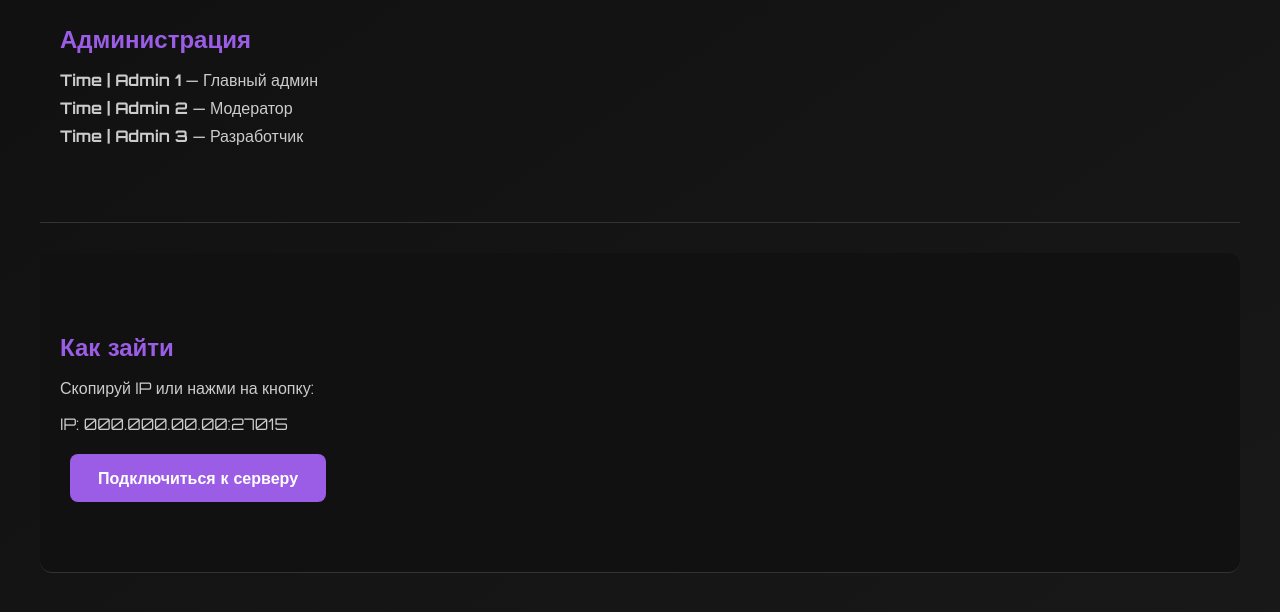
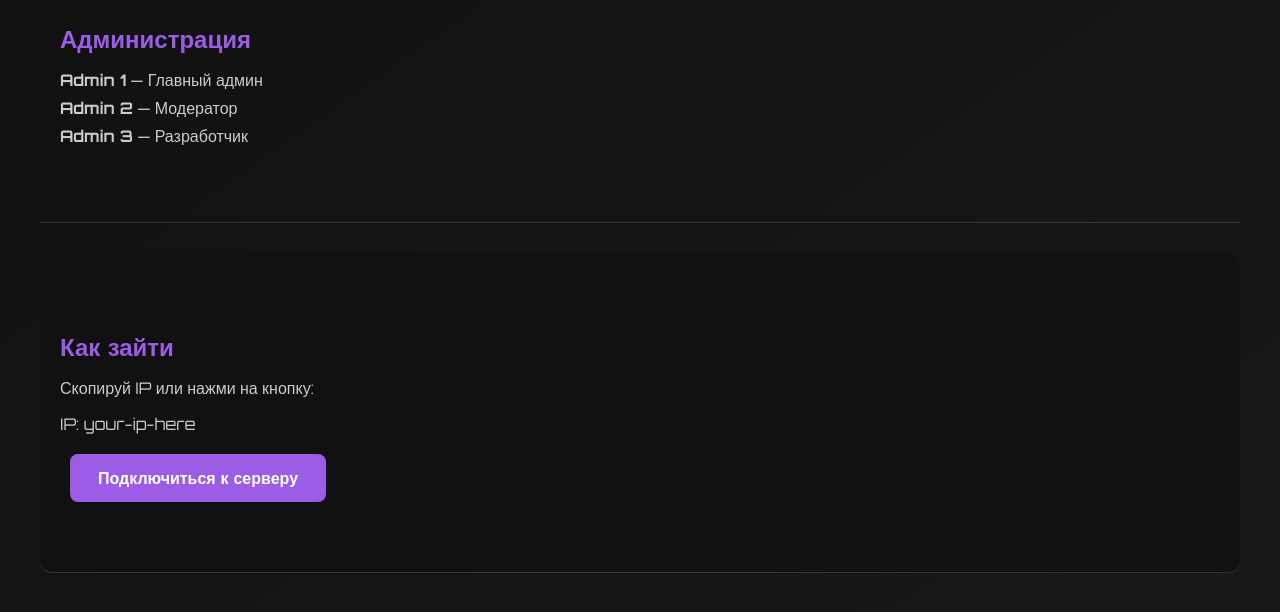
Before and after one commit to davtyan003/CS-Time, a plain HTML site: page index.html in a window 1280 px wide. Shown: the part 820-1432 px from the top of the page. Drawn offline with Linux system fonts and the light colour scheme.

Commit message:
Update index.html

```diff
--- a/index.html
+++ b/index.html
@@ -10,6 +10,7 @@
 <body>
   <div class="background-overlay"></div>
   <div class="wrapper">
+    <!-- Header Section -->
     <header class="top-header">
       <div class="logo">TIME PUBLIC</div>
       <nav class="top-nav">
@@ -20,42 +21,48 @@
       </nav>
     </header>
 
+    <!-- Hero Section -->
     <section class="hero">
       <h1>CS2 Time Public</h1>
       <p>Легендарный паблик с неоновой атмосферой и активным комьюнити</p>
       <div class="cta-buttons">
-        <a href="steam://connect/000.000.00.00:27015" class="btn main">Подключиться</a>
+        <a href="steam://connect/your-ip-here" class="btn main">Подключиться</a>
         <a href="#discord" class="btn secondary">Наш Discord</a>
       </div>
     </section>
 
+    <!-- About Section -->
     <section id="about" class="section dark">
       <h2>О сервере</h2>
       <p>Уникальные режимы, частые ивенты, активные игроки и адекватная администрация. Здесь ты найдёшь своё место в мире CS2.</p>
     </section>
 
+    <!-- Admins Section -->
     <section id="admins" class="section">
       <h2>Администрация</h2>
       <ul>
-        <li><strong>Time | Admin 1</strong> — Главный админ</li>
-        <li><strong>Time | Admin 2</strong> — Модератор</li>
-        <li><strong>Time | Admin 3</strong> — Разработчик</li>
+        <li><strong>Admin 1</strong> — Главный админ</li>
+        <li><strong>Admin 2</strong> — Модератор</li>
+        <li><strong>Admin 3</strong> — Разработчик</li>
       </ul>
     </section>
 
+    <!-- Connect Section -->
     <section id="connect" class="section dark">
       <h2>Как зайти</h2>
       <p>Скопируй IP или нажми на кнопку:</p>
-      <p class="ip">IP: 000.000.00.00:27015</p>
-      <a href="steam://connect/000.000.00.00:27015" class="btn main">Подключиться к серверу</a>
+      <p class="ip">IP: your-ip-here</p>
+      <a href="steam://connect/your-ip-here" class="btn main">Подключиться к серверу</a>
     </section>
 
+    <!-- Discord Section -->
     <section id="discord" class="section">
       <h2>Наш Discord</h2>
       <p>Присоединяйся к нашему сообществу и участвуй в розыгрышах, голосованиях и общении с командой!</p>
       <a href="https://discord.gg/yourdiscordlink" target="_blank" class="btn secondary">Перейти в Discord</a>
     </section>
 
+    <!-- Footer Section -->
     <footer>
       <p>© 2025 Time Public CS2. Все права защищены.</p>
     </footer>
```
